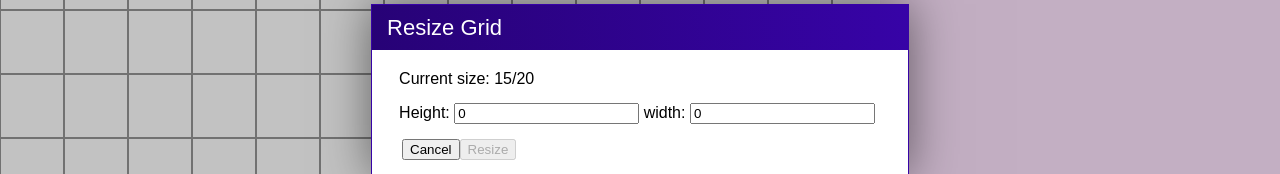
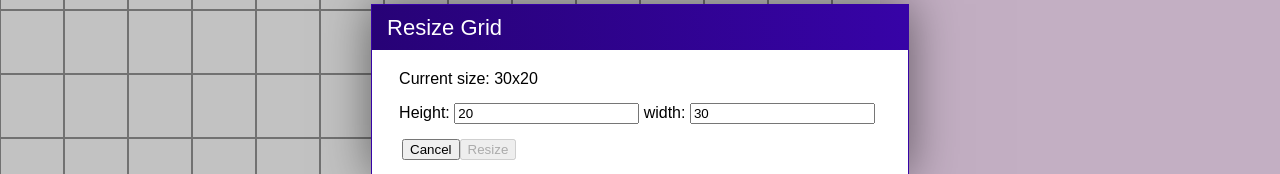
Before and after one commit to dfb/gmtools, a Svelte app: page / in a window 1280 px wide. Both pictures are taken after a click on the button "Resize". Shown: the part 310-484 px from the top of the page. Built offline with nearby package versions, Linux system fonts and the light colour scheme.

Commit message:
unbroke board resizing and made it work with db layer

```diff
--- a/src/App.svelte
+++ b/src/App.svelte
@@ -407,16 +407,11 @@ function StartAddingUnit()
 
 function OpenResizeModal()
 {
-    OpenModal(ModalResize).then(({closeCode, comp}) =>
+    OpenModal(ModalResize, {curW:board.w, curH:board.h}).then(({closeCode, comp}) =>
     {
         if (closeCode != MODAL_OK) return;
-        let size = {...comp.size};
-        let height = size['height']
-        let width = size['width']
-        C.SetGridSize(height, width);
-        DrawGrid();
-        //SetupGrid(); TODO
-        DrawUnits();
+        let {width, height} = comp.size;
+        DB.ResizeBoard(board, width, height).then(newBoard => InitBoard(newBoard));
     });
 }
 
--- a/src/common.js
+++ b/src/common.js
@@ -52,12 +52,4 @@ export function GetUnitID()
     return nextUnitID++;
 }
 
-export let GRID_H = 15;
-export let GRID_W = 20;
-export let TILE_SIZE = 64;
-
-export function SetGridSize(height, width, force=false) {
-    GRID_H = height;
-    GRID_W = width;
-    return 'valid'
-}
+export let TILE_SIZE = 64; // w/h of each tile, in pixels
--- a/src/db.js
+++ b/src/db.js
@@ -24,6 +24,44 @@ export function ListBoards()
     });
 }
 
+// returns a new board initialized using the given parameters, but doesn't persist it in any way
+// if ref is not null, it should be an existing board that is used as a reference for ID and tile
+// info. The new board and ref can be different sizes - data will be pulled from the ref only for
+// corresponding tiles that exist in the new board.
+function _CreateBoardObject(name, w, h, ref=null)
+{
+    let board = {name, w, h, tiles:[]};
+    if (ref)
+        board.id = ref.id;
+    else
+        board.id = '' + (new Date().getTime());
+
+    for (let x=0; x < w; x++) // we'll make it like the screen, X coord indexes into a column of entries
+    {
+        let col = [];
+        for (let y=0; y < h; y++)
+        {
+            let tile = {};
+            if (ref && x < ref.w && y < ref.h)
+            {
+                let refTile = ref.tiles[x][y];
+                tile.type = refTile.type;
+                tile.light = refTile.light;
+                tile.units = [...refTile.units]; // TODO: should probably make a deep copy
+            }
+            else
+            {
+                tile.type = 'empty';
+                tile.light = 'normal';
+                tile.units = [];
+            }
+            col.push(tile);
+        }
+        board.tiles.push(col);
+    }
+    return board;
+}
+
 // returns a Promise that resolves to a new board with these properties:
 // .id, .name, .w / .h (board size, in tiles)
 // .tiles[w][h] individual tiles, objects with these properties:
@@ -32,26 +70,13 @@ export function CreateBoard(name, w, h)
 {
     return new Promise(resolve =>
     {
-        let board = {name, w, h, id:'' + (new Date().getTime()), tiles:[]};
+        let board = _CreateBoardObject(name, w, h);
 
         // update the boards list
         let boards = _getBoardList();
         boards = [{id:board.id, name:board.name}, ...boards];
         _setBoardList(boards);
 
-        for (let x=0; x < w; x++) // we'll make it like the screen, X coord indexes into a column of entries
-        {
-            let col = [];
-            for (let y=0; y < h; y++)
-            {
-                let tile = {};
-                tile.type = 'empty';
-                tile.light = 'normal';
-                tile.units = [];
-                col.push(tile);
-            }
-            board.tiles.push(col);
-        }
         SaveBoard(board);
         resolve(board);
     });
@@ -100,3 +125,15 @@ export function SaveBoard(board)
         resolve();
     });
 }
+
+// adjusts the size of the given board to be the new dimensions, then saves it. Returns a promise that resolves
+// to the resized board as if it had just been loaded (meaning, any app-specific temp tile attributes are lost),
+// so the caller should then treat the board as if it had just been loaded.
+export function ResizeBoard(board, newW, newH)
+{
+    return new Promise(resolve =>
+    {
+        let newBoard = _CreateBoardObject(board.name, newW, newH, board); // pass in existing board as the source reference for the new one
+        SaveBoard(newBoard).then(() => resolve(newBoard));
+    });
+}
--- a/src/modal_resize.svelte
+++ b/src/modal_resize.svelte
@@ -2,12 +2,10 @@
 <script>
 import Modal from './modal.svelte';
 import * as C from './common'
+export let curW, curH; // IN: the current board dimensions
 export let size = null; // info on the unit the user wants to spawn
-let height = C.GRID_H;
-let width = C.GRID_W;
-let current_size = height * width
-let new_height = 0;
-let new_width = 0;
+let new_height = curH;
+let new_width = curW;
 
 const MIN_SIZE = 0;
 const MAX_SIZE = 10000;
@@ -15,10 +13,10 @@ const MAX_SIZE = 10000;
 let valid = false;
 $: valid = new_height * new_width > MIN_SIZE &&
             new_height * new_width <= MAX_SIZE &&
-            (new_height !== height || new_width !== width);
+            (new_height !== curH || new_width !== curW);
 
 let warning = '';
-$: warning = new_height * new_width < height * width  && valid ? 'Warning: New size will be smaller than current size' : '';
+$: warning = new_height * new_width < curH * curW  && valid ? 'Warning: New size will be smaller than current size' : '';
 
 let warning_big = '';
 $: warning_big = new_height * new_width > MAX_SIZE ? `Size w*h must be <= ${MAX_SIZE} (would be: ${new_height * new_width})` : '';
@@ -39,7 +37,7 @@ function Add()
 <Modal>
     <h1>Resize Grid</h1>
     <content>
-        <p>Current size: {height}/{width}</p>
+        <p>Current size: {curW}x{curH}</p>
         <p>
             Height: <input type="int" bind:value={new_height} />
             width: <input type="int" bind:value={new_width} />
```
